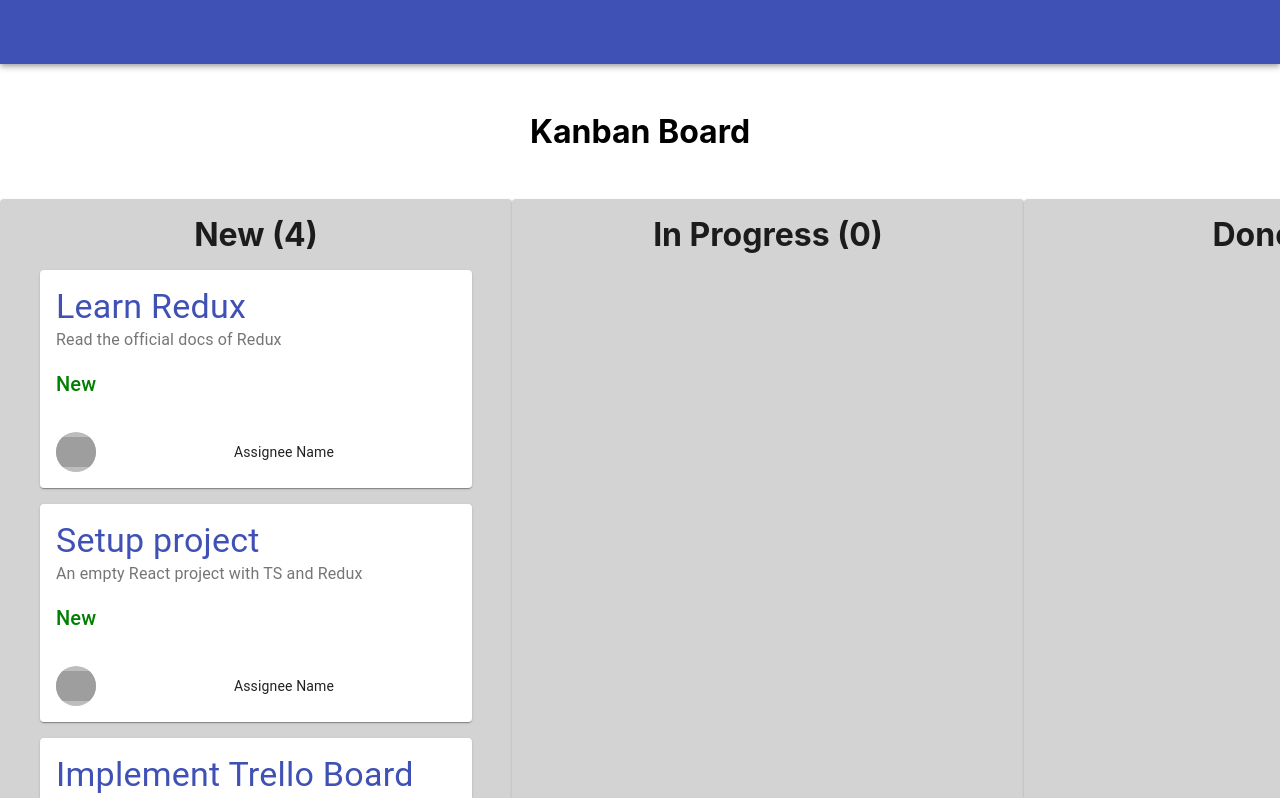
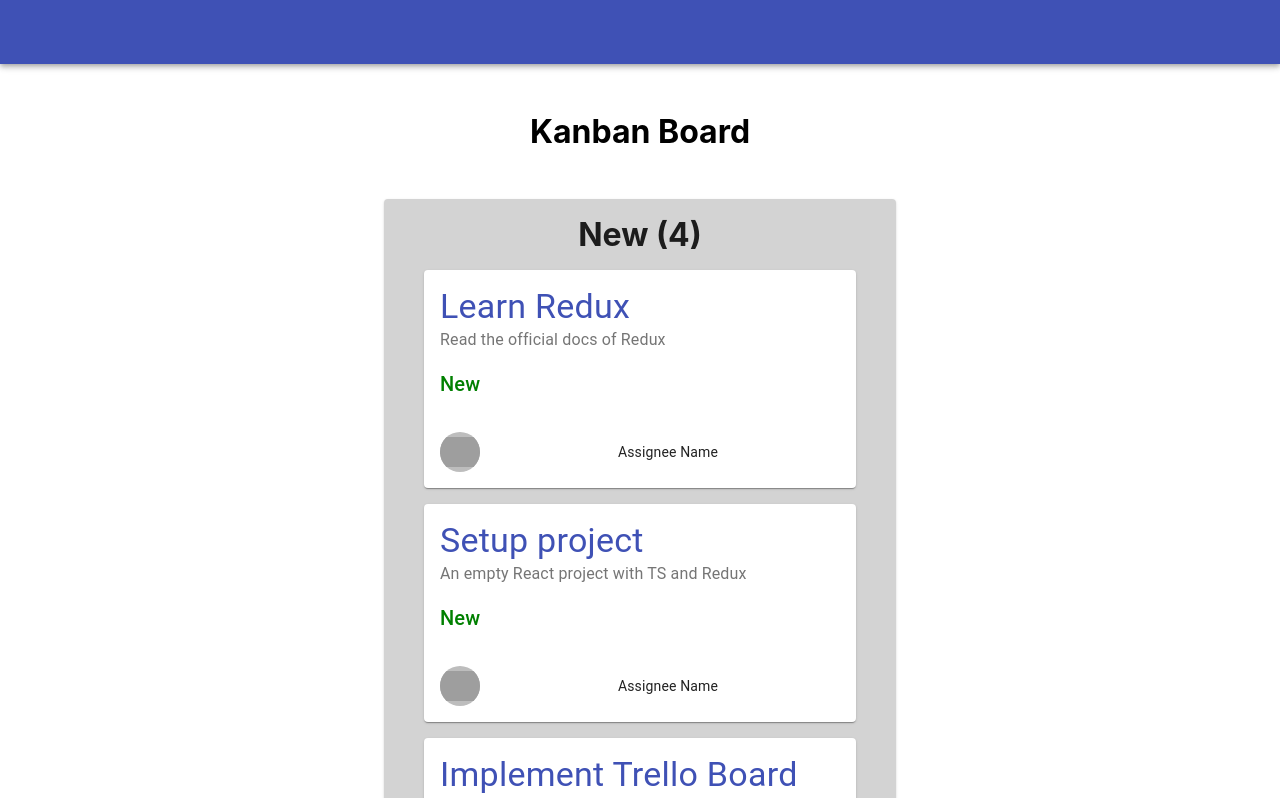
Before and after one commit to stoyanov-ivelin/kanban-board, a React (Create React App) app in the folder kanban-board/: page / in a window 1280 px wide. Shown: the top 798 px of the page. Built offline with nearby package versions, Linux system fonts and the light colour scheme; grey boxes are pictures that could not be loaded.

Commit message:
Change class name to kebap case

```diff
--- a/kanban-board/src/App.css
+++ b/kanban-board/src/App.css
@@ -2,7 +2,7 @@
   text-align: center;
 }
 
-.columnGrid {
+.column-grid {
   display: grid;
   grid-template-columns: auto auto auto;
   justify-content: space-evenly;
```
